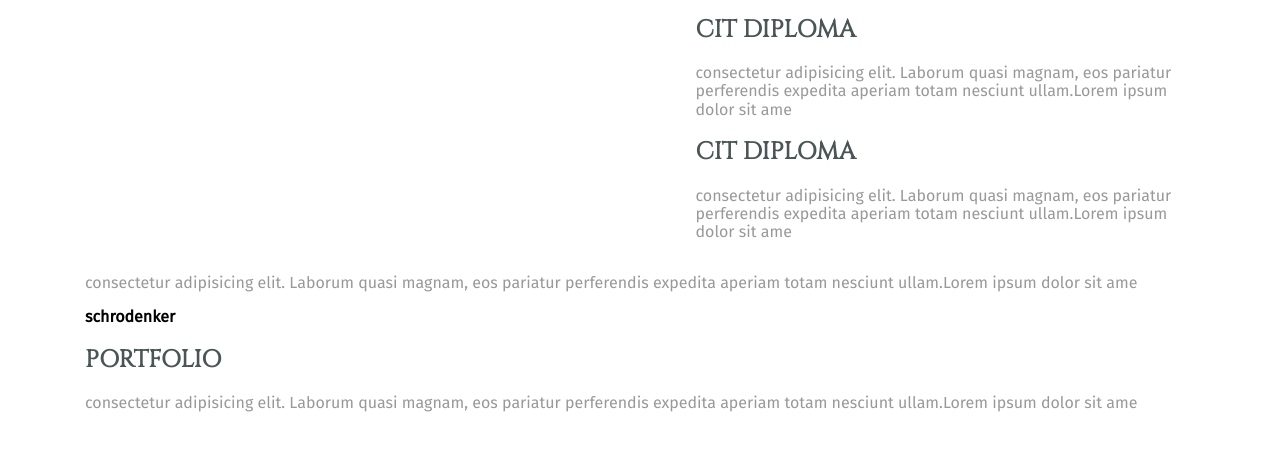
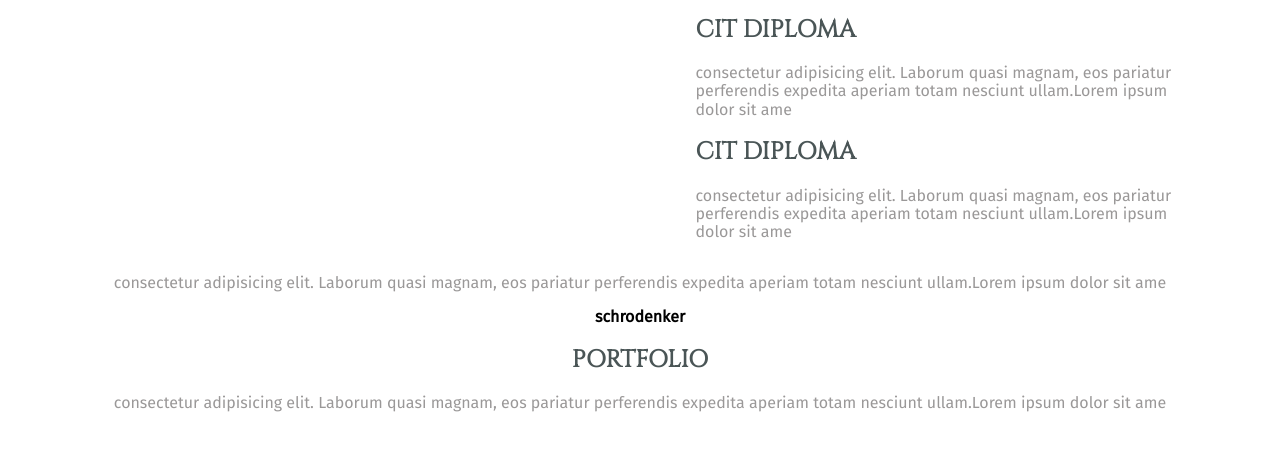
Before and after one commit to ghassanaldarwish/my-portfolio, a plain HTML site: page index.html in a window 1280 px wide. Shown: the part 2863-3313 px from the top of the page. Drawn offline with Linux system fonts and the light colour scheme.

Commit message:
centered the text in the words and portfolio

```diff
--- a/css/main.css
+++ b/css/main.css
@@ -223,3 +223,7 @@ button {
 }
 
 /*_____________________________*/
+
+.word, .Portfolio {
+  text-align: center;
+}
```
